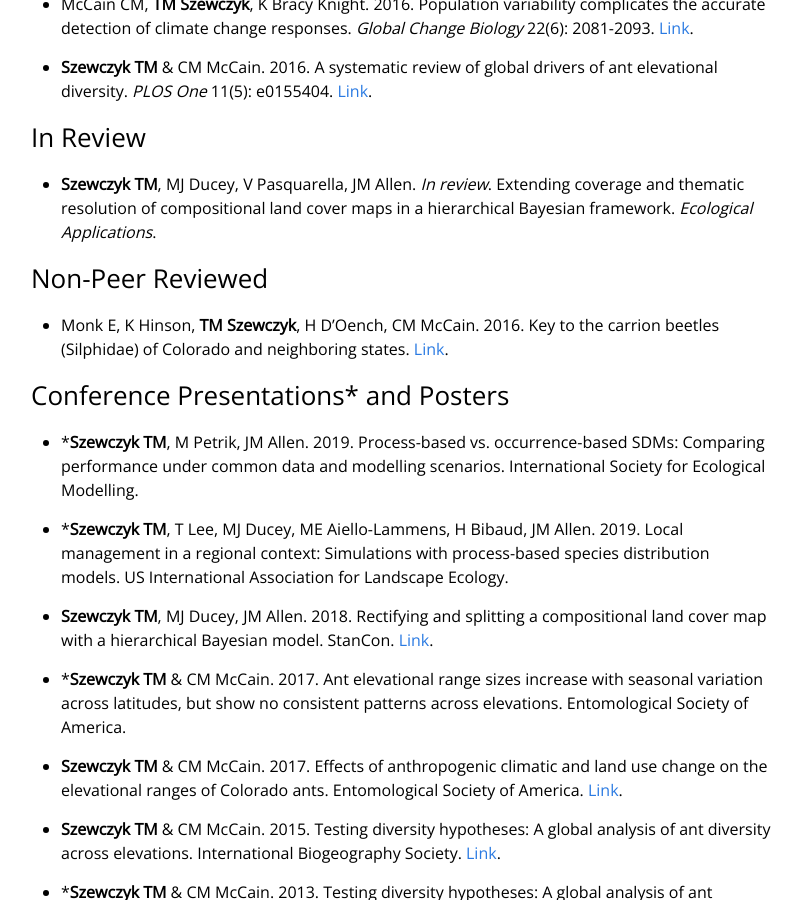
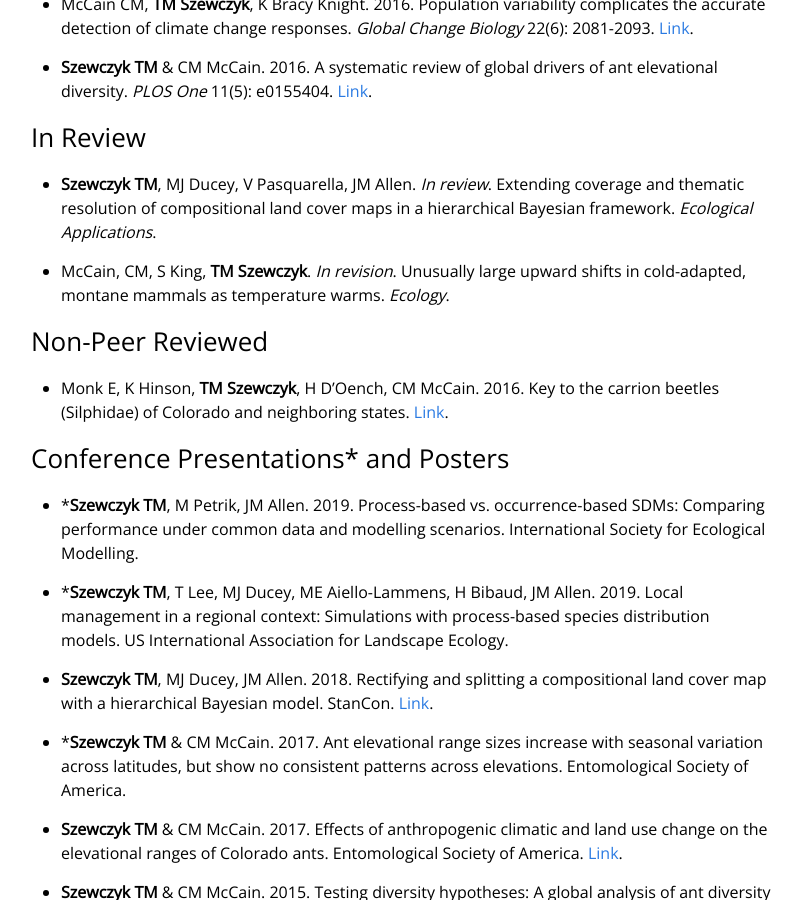
Before and after one commit to Sz-Tim/Sz-Tim.github.io, a Jekyll site: the page built from publications.md, in a window 1280 px wide and 900 px high, scrolled down 621 px. Shown: the whole window, without its empty margins (239-1040 px from the left). Built offline with Jekyll 4.4.1, drawn with Linux system fonts in a browser that asks for light colours.

Commit message:
added pub

```diff
--- a/publications.md
+++ b/publications.md
@@ -25,6 +25,8 @@ weight: 4
 
 - **Szewczyk TM**, MJ Ducey, V Pasquarella, JM Allen. *In review*. Extending coverage and thematic resolution of compositional land cover maps in a hierarchical Bayesian framework. *Ecological Applications*.
 
+- McCain, CM, S King, **TM Szewczyk**. *In revision*. Unusually large upward shifts in cold-adapted, montane mammals as temperature warms. *Ecology*.
+
 
 
 ### Non-Peer Reviewed
```
